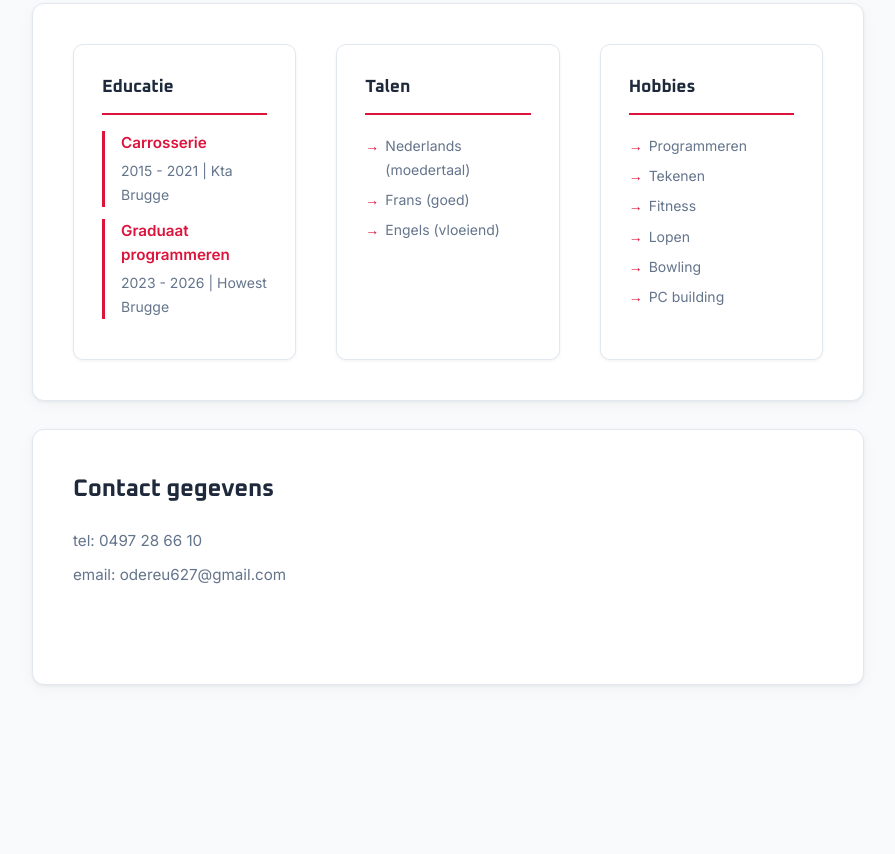
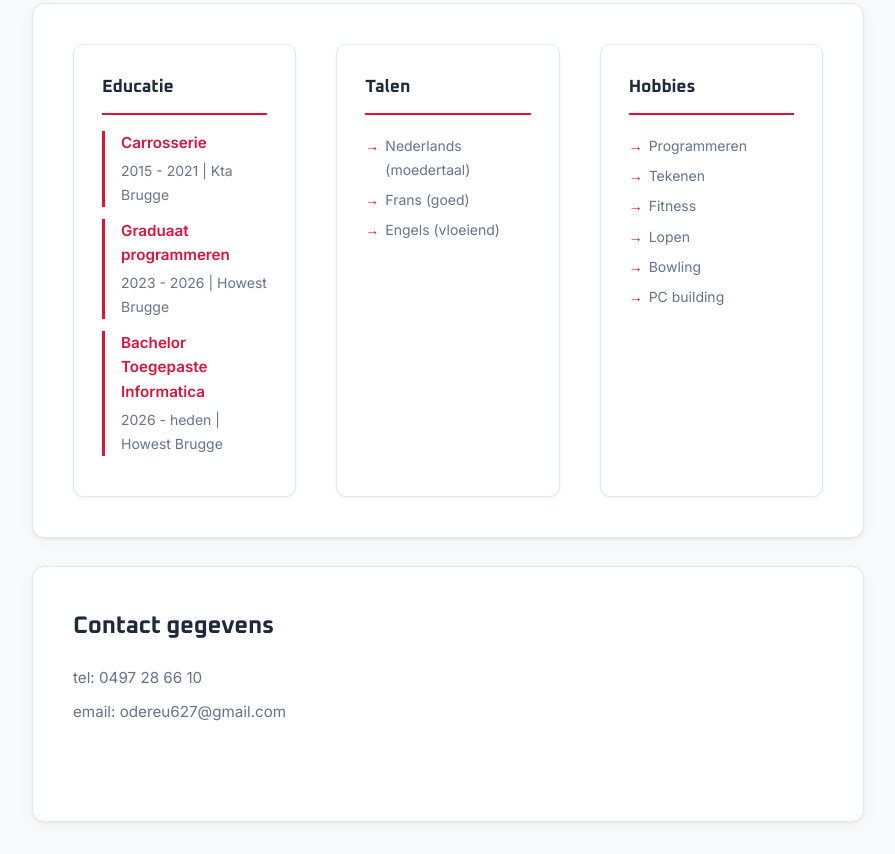
Before and after one commit to DraddeX/portfolio-website, a plain HTML site: page index.html in a window 1280 px wide. Shown: the part 1392-2246 px from the top of the page, without its empty margins (192-1087 px from the left). Before the commit the page ends 2109 px from the top, so only its background shows below. Drawn offline with Linux system fonts and the light colour scheme.

Commit message:
Add course to index

```diff
--- a/index.html
+++ b/index.html
@@ -152,6 +152,11 @@
             <h3>Graduaat programmeren</h3>
             <p>2023 - 2026 | Howest Brugge</p>
           </div>
+
+            <div class="experience-item">
+              <h3>Bachelor Toegepaste Informatica</h3>
+              <p>2026 - heden | Howest Brugge</p>
+          </div>
         </div>
         <div class="card">
           <h2>Talen</h2>
```
